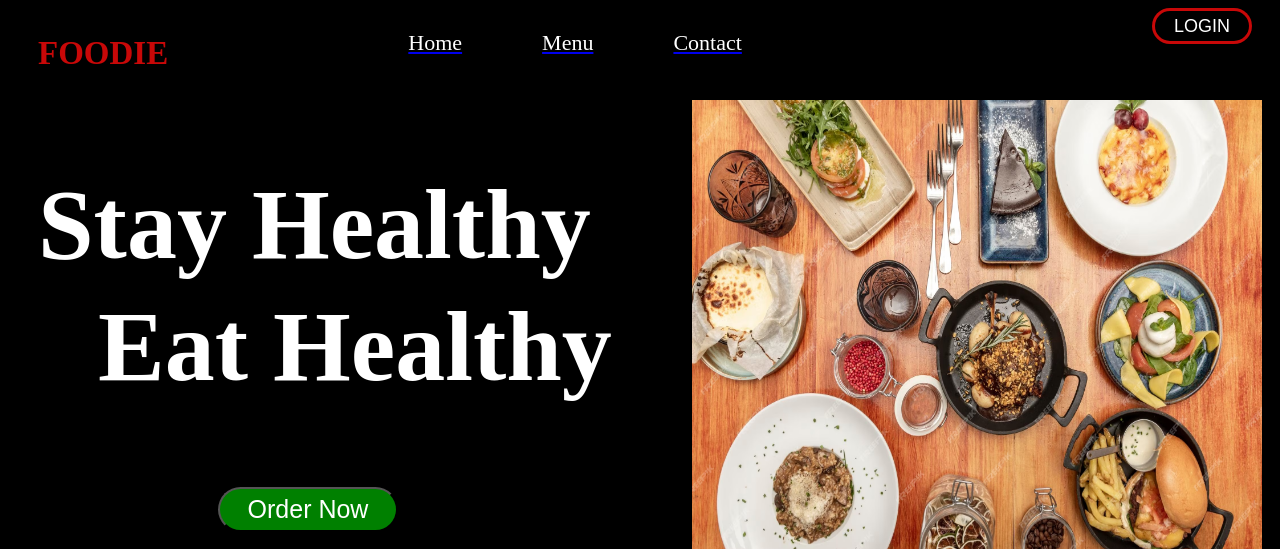
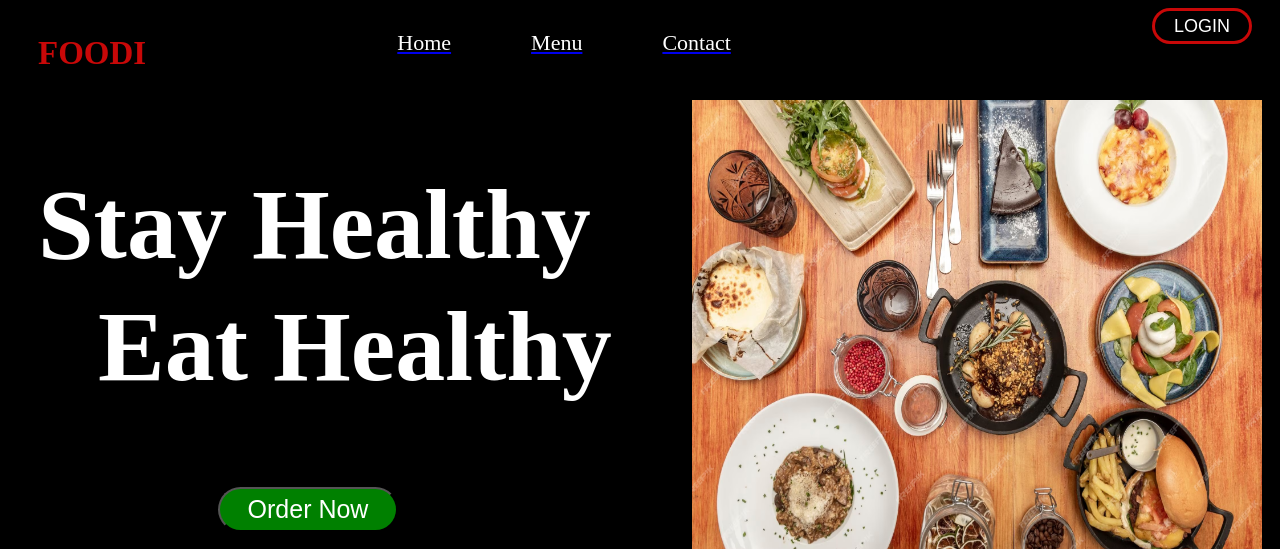
Before and after one commit to harshadabhosale2005/Food_Web_App, a Flask app: page / in a window 1280 px wide. Shown: the top 549 px of the page. Run offline with Flask 3, Linux system fonts and the light colour scheme.

Commit message:
Update index

```diff
--- a/templates/Bg page.html
+++ b/templates/Bg page.html
@@ -12,7 +12,7 @@
 <body>
     <div id="top"></div>
     <nav>
-        <h1>FOODIE</h1>
+        <h1>FOODI</h1>
         <ul>
             <a href="/">
                 <li>Home</li>
```
